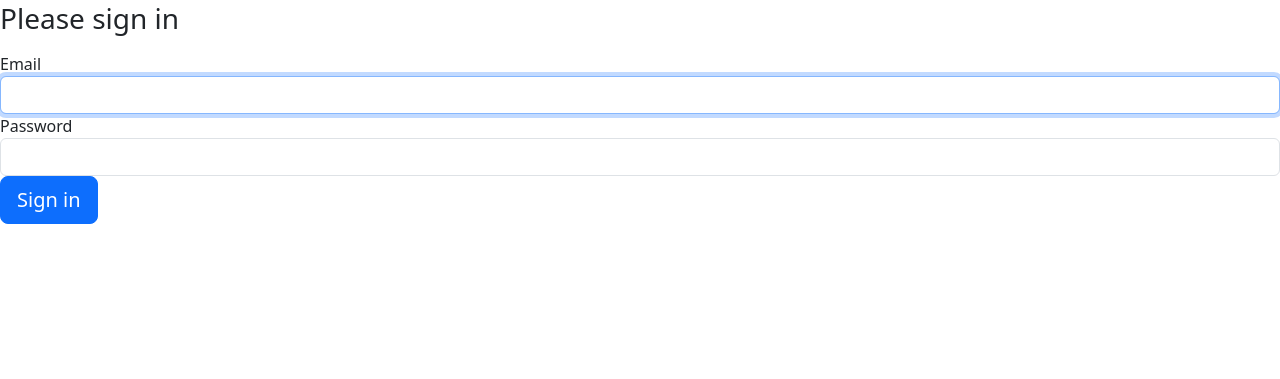
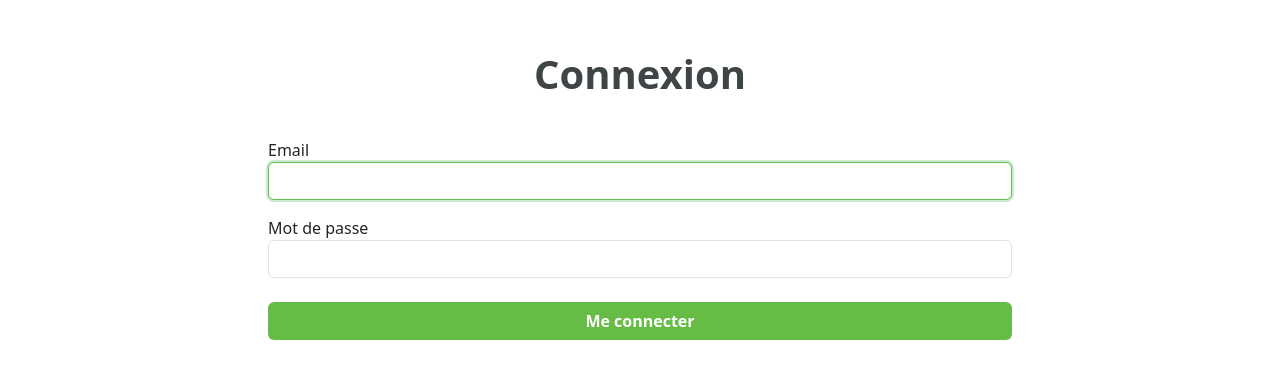
Before and after one commit to Khedidja-Chaabane/horizon-partage-symfony, a Symfony app: template templates/security/login.html.twig in a window 1280 px wide. Shown: the part 104-483 px from the top of the page. Run offline with Twig, Linux system fonts and the light colour scheme; the template is opened without the code that fills it, so the values that code supplies are empty; some libraries are stand-ins or nearby versions.

Commit message:
css nav et formulaires de connexion/inscription

```diff
--- a/public/script/script.js
+++ b/public/script/script.js
@@ -1,14 +1,14 @@
 // navbar, pour ajouter la classe active
-document.addEventListener('DOMContentLoaded', function() {
-    const currentPath = window.location.pathname.split("/").pop(); // Récupère le chemin actuel
-    const navLinks = document.querySelectorAll('.nav-link'); // Sélectionne tous les liens de navigation
+// document.addEventListener('DOMContentLoaded', function() {
+//     const currentPath = window.location.pathname.split("/").pop(); // Récupère le chemin actuel
+//     const navLinks = document.querySelectorAll('.nav-link'); // Sélectionne tous les liens de navigation
 
-    navLinks.forEach(link => {
-      // Vérifie si le chemin du lien correspond au chemin actuel
-      if (link.getAttribute('href') === currentPath) {
-             link.classList.add('active'); // Ajoute la classe active au lien correspondant
-      } else {
-        link.classList.remove('active'); // Retire la classe active des autres liens
-      }
-    });
-  });
+//     navLinks.forEach(link => {
+//       // Vérifie si le chemin du lien correspond au chemin actuel
+//       if (link.getAttribute('href') === currentPath) {
+//              link.classList.add('active'); // Ajoute la classe active au lien correspondant
+//       } else {
+//         link.classList.remove('active'); // Retire la classe active des autres liens
+//       }
+//     });
+//   });
--- a/public/styles/nav.css
+++ b/public/styles/nav.css
@@ -4,7 +4,7 @@
 }
 
 /* Couleur verte pour le lien actif */
-.active {
+.nav-link.active {
     color:#67BC45 !important;
     font-weight: bold;
 }
--- /dev/null
+++ b/public/styles/user/forms.css
@@ -0,0 +1,17 @@
+h1 {
+    color: #3F4446;
+    font-weight: bold;
+}
+
+/* Changer la couleur du focus shadow */
+.form-control:focus {
+    border-color: #67BC45; /* Couleur de la bordure lors du focus */
+    box-shadow: 0 0 0 2px rgba(40, 167, 69, 0.25); /* Couleur du focus shadow */
+    outline: none; /* Enlève l'outline bleu par défaut */
+}
+
+.btn-submit{
+    background-color: #67BC45;
+    color: #fff;
+    font-weight: bold;
+}
--- a/src/Entity/User.php
+++ b/src/Entity/User.php
@@ -10,7 +10,8 @@ use Doctrine\ORM\Mapping as ORM;
 use Symfony\Bridge\Doctrine\Validator\Constraints\UniqueEntity;
 
 #[ORM\Entity(repositoryClass: UserRepository::class)]
-#[UniqueEntity(fields: ['email'], message: 'There is already an account with this email')]
+#[UniqueEntity(fields: ['email'], message: 'Un compte existe déja avec cette adresse mail')]
+#[UniqueEntity(fields: ['userName'], message: 'Ce pseudo est déjà pris.')]
 
 class User implements UserInterface, PasswordAuthenticatedUserInterface
 {
--- a/templates/nav.html.twig
+++ b/templates/nav.html.twig
@@ -9,32 +9,32 @@
 		<div class="collapse navbar-collapse" id="navbarNav">
 			<ul class="navbar-nav">
 				<li class="nav-item">
-          <a class="nav-link" aria-current="page" href="{{ path('app_home')}}">Home</a>
+					<a class="nav-link {% if app.request.get('_route') == 'app_home' %}active{% endif %}" aria-current="page" href="{{ path('app_home')}}">Home</a>
 				</li>
 				<li class="nav-item">
-          <a class="nav-link" href="{{ path('app_forum')}}">Forum</a>
+					<a class="nav-link {% if app.request.get('_route') == 'app_forum' %}active{% endif %}" href="{{ path('app_forum')}}">Forum</a>
 				</li>
 				<li class="nav-item">
-          <a class="nav-link" href="{{ path('app_actions')}}">Nos actions</a>
+					<a class="nav-link{% if app.request.get('_route') == 'app_actions' %}active{% endif %}" href="{{ path('app_actions')}}">Nos actions</a>
 				</li>
 				{% if app.user %}
 					{% if is_granted('ROLE_ADMIN') %}
 						<li class="nav-item">
-          <a class="nav-link" aria-current="page" href="{{ path('app_admin')}}">Dashboard</a>
+							<a class="nav-link {% if app.request.get('_route') == 'app_admin' %}active{% endif %}" aria-current="page" href="{{ path('app_admin')}}">Dashboard</a>
 						</li>
 					{% endif %}
 					<li class="nav-item">
-          <a class="nav-link" href="{{ path('app_profile')}}">Profil</a>
+						<a class="nav-link {% if app.request.get('_route') == 'app_profile' %}active{% endif %}" href="{{ path('app_profile') }}">Profil</a>
 					</li>
 					<li class="nav-item">
-          <a class="nav-link" href="{{ path('app_logout')}}">Déconnexion</a>
+						<a class="nav-link {% if app.request.get('_route') == 'app_logout' %}active{% endif %}" href="{{ path('app_logout')}}">Déconnexion</a>
 					</li>
 				{% else %}
 					<li class="nav-item">
-          <a class="nav-link" href="{{ path('app_register')}}">Inscription</a>
+						<a class="nav-link {% if app.request.get('_route') == 'app_register' %}active{% endif %}" href="{{ path('app_register')}}">Inscription</a>
 					</li>
 					<li class="nav-item">
-          <a class="nav-link" href="{{ path('app_login')}}">Connexion</a>
+						<a class="nav-link {% if app.request.get('_route') == 'app_login' %}active{% endif %}" href="{{ path('app_login')}}">Connexion</a>
 					</li>
 				{% endif %}
 
--- a/templates/security/login.html.twig
+++ b/templates/security/login.html.twig
@@ -1,31 +1,46 @@
 {% extends 'base.html.twig' %}
 
-{% block title %}Log in!{% endblock %}
-
+{% block title %}Connexion{% endblock %}
+{% block stylesheets %}
+    {{ parent() }}
+    <link rel="stylesheet" href="{{ asset('styles/user/forms.css') }}">
+{% endblock %}
 {% block body %}
+<div class="container my-5">
 <form method="post">
     {% if error %}
-        <div class="alert alert-danger">{{ error.messageKey|trans(error.messageData, 'security') }}</div>
+        {# <div class="alert alert-danger">{{ error.messageKey|trans(error.messageData, 'security') }}</div> #}
+        {# J'ai remplacé le message d'erreur ci-dessus généré par symfony en Anglais, pour le remplacer par un message personnalisé en Français #}
+    <div class="alert alert-danger">
+    {{ 'Identifiants incorrects , veuillez réessayer'}}
+</div>
+
     {% endif %}
 
     {% if app.user %}
-        <div class="mb-3">
-            You are logged in as {{ app.user.userIdentifier }}, <a href="{{ path('app_logout') }}">Logout</a>
+        <div class="mb-3 mt-3">
+            Vous etes connecté(e) avec cette adresse mail : {{ app.user.userIdentifier }}, <a href="{{ path('app_logout') }}">Déconnexion</a>
         </div>
     {% endif %}
 
-    <h1 class="h3 mb-3 font-weight-normal">Please sign in</h1>
-    <label for="inputEmail">Email</label>
+    <h1 class="text-center mb-4 mt-4">Connexion</h1>
+    <div class="d-flex justify-content-center">
+    <div class="col-lg-8 col-md-10">
+    <label class="mt-3" for="inputEmail">Email</label>
     <input type="email" value="{{ last_username }}" name="email" id="inputEmail" class="form-control" autocomplete="email" required autofocus>
-    <label for="inputPassword">Password</label>
-    <input type="password" name="password" id="inputPassword" class="form-control" autocomplete="current-password" required>
+    <label class="mt-3" for="inputPassword">Mot de passe</label>
+    <input  type="password" name="password" id="inputPassword" class="form-control" autocomplete="current-password" required>
 
     <input type="hidden" name="_csrf_token"
            value="{{ csrf_token('authenticate') }}"
     >
 
-    <button class="btn btn-lg btn-primary" type="submit">
-        Sign in
+    <button class="btn btn-submit w-100 mt-4" type="submit">
+        Me connecter
     </button>
+    </div>
+    </div>
 </form>
+
+</div>
 {% endblock %}
```
Also changed, not shown: src/Form/RegistrationFormType.php (+94 -10 lines), templates/user/register.html.twig (+12 -9 lines). Lines whose indentation alone changed are shown as unchanged.
